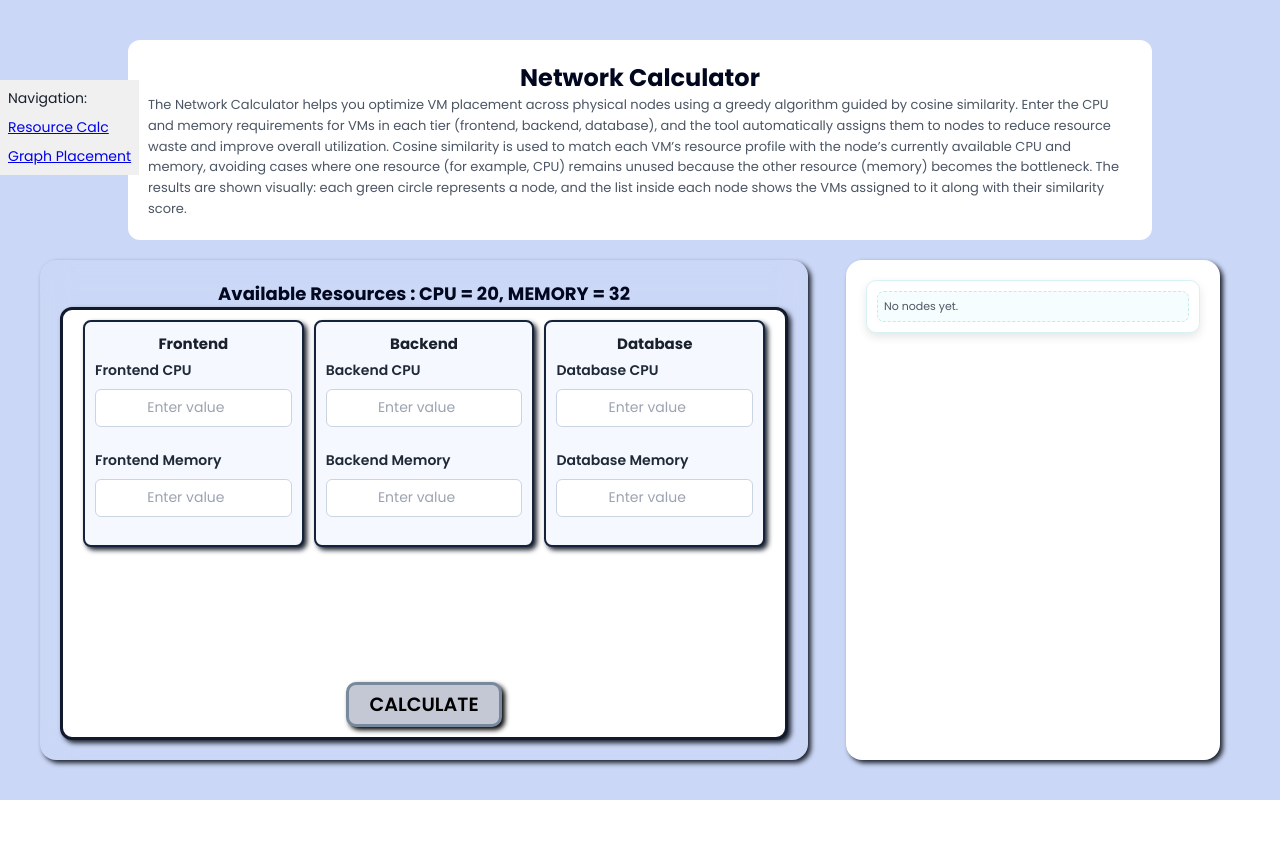
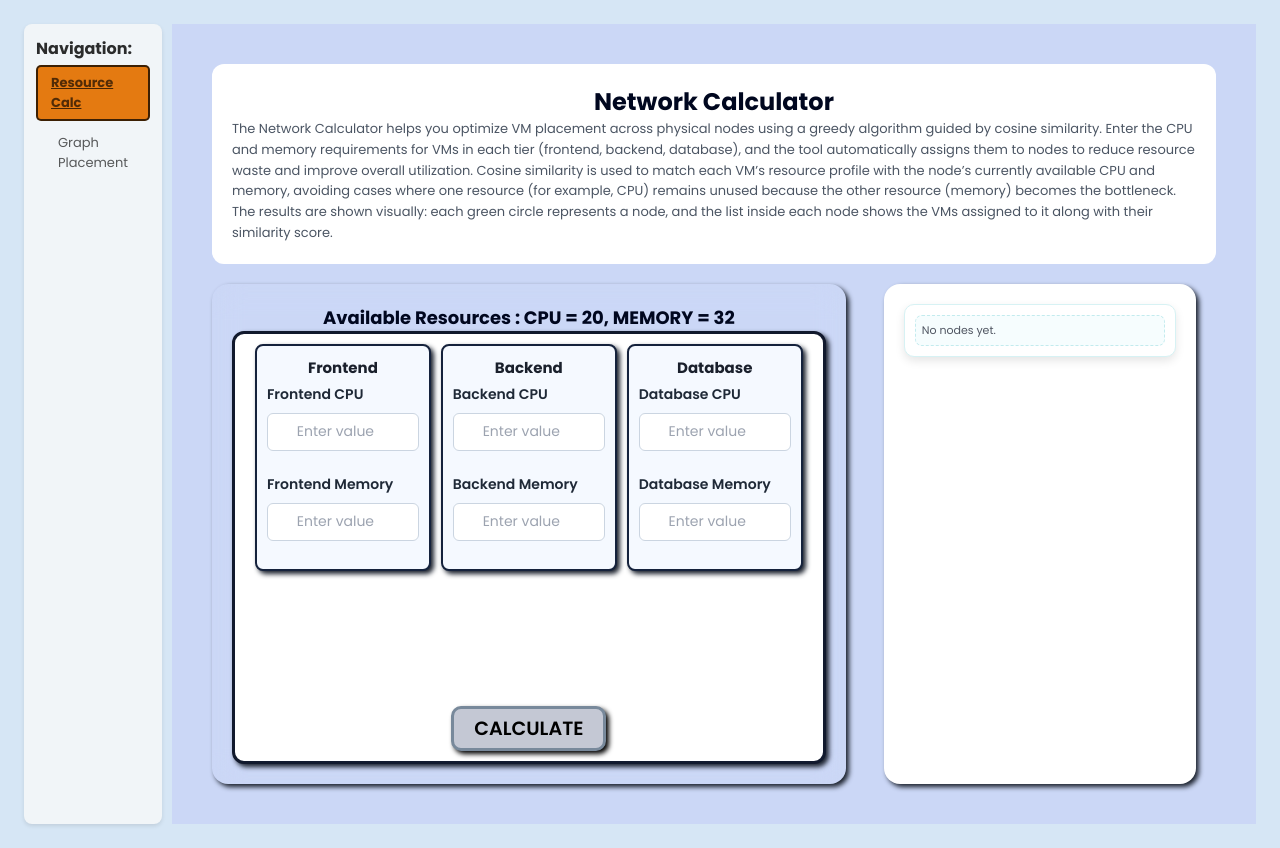
Before and after one commit to Black-Hawks-Codeworks/network-calculator, a React (Vite) app: page /resource-calc in a window 1280 px wide. Before the commit the page ends 800 px from the top, so only its background shows below. Built offline with nearby package versions, Linux system fonts and the light colour scheme.

Commit message:
fixed nav bar

```diff
--- a/src/shared/layout.jsx
+++ b/src/shared/layout.jsx
@@ -7,7 +7,7 @@ export default function Layout() {
   return (
     <main className={styles.mainContainer}>
       <nav className={styles.nav}>
-        <p>Navigation:</p>
+        <p className={styles.navText}>Navigation:</p>
         <Link to='/resource-calc' className={resourceCalcMatch ? styles.navLinkSelected : styles.navLink}>
           <p className={styles.navLink}>Resource Calc</p>
         </Link>
--- a/src/shared/layout.module.css
+++ b/src/shared/layout.module.css
@@ -1,32 +1,38 @@
-.main-container {
+.mainContainer {
+  display: flex;
+  flex-direction: row;
+  gap: 10px;
+  padding: 24px;
+  background-color: hsl(210, 60%, 90%);
+}
+.nav {
   display: flex;
   flex-direction: column;
-  min-height: 100vh;
-  /* background: linear-gradient(180deg, #e47a11ed, #ece7e7); */
+  padding: 10px;
+  background-color: hsl(210, 36%, 96%);
+  border-radius: 8px;
+  box-shadow: 0 2px 4px hsla(0, 0%, 0%, 0.1);
 }
-
-.nav {
-  position: fixed;
-  top: 10%;
-  left: 0;
-  background-color: #f0f0f0;
-  padding: 8px;
-  display: flex;
-  flex-direction: column;
-  gap: 8px;
-  font-size: 14px;
+.navLink {
+  font-size: 13px;
+  color: hsla(0, 0%, 0%, 0.643);
+  margin: 0 4px 0;
+  text-decoration: none;
+  padding: 5px 8px;
 }
-
-.nav-link {
-  text-decoration: none;
-  color: #000;
-  text-decoration: none;
+.navLinkSelected {
+  font-size: 1%;
+  font-weight: bold;
+  color: hsla(0, 0%, 0%, 0.695);
+  background-color: hsl(30, 86%, 48%);
+  border: 2px solid hsla(0, 0%, 0%, 0.738);
+  border-radius: 5px;
+  padding: 1px;
+  text-decoration: underline;
+  margin: 2px;
 }
-
-.nav-link-selected {
-  color: #000;
+.navText {
+  margin: 2px;
   font-weight: bold;
-  text-decoration: underline;
-  background-color: #e47a11;
-  padding: 0px 8px;
+  color: hsla(0, 0%, 0%, 0.824);
 }
```
